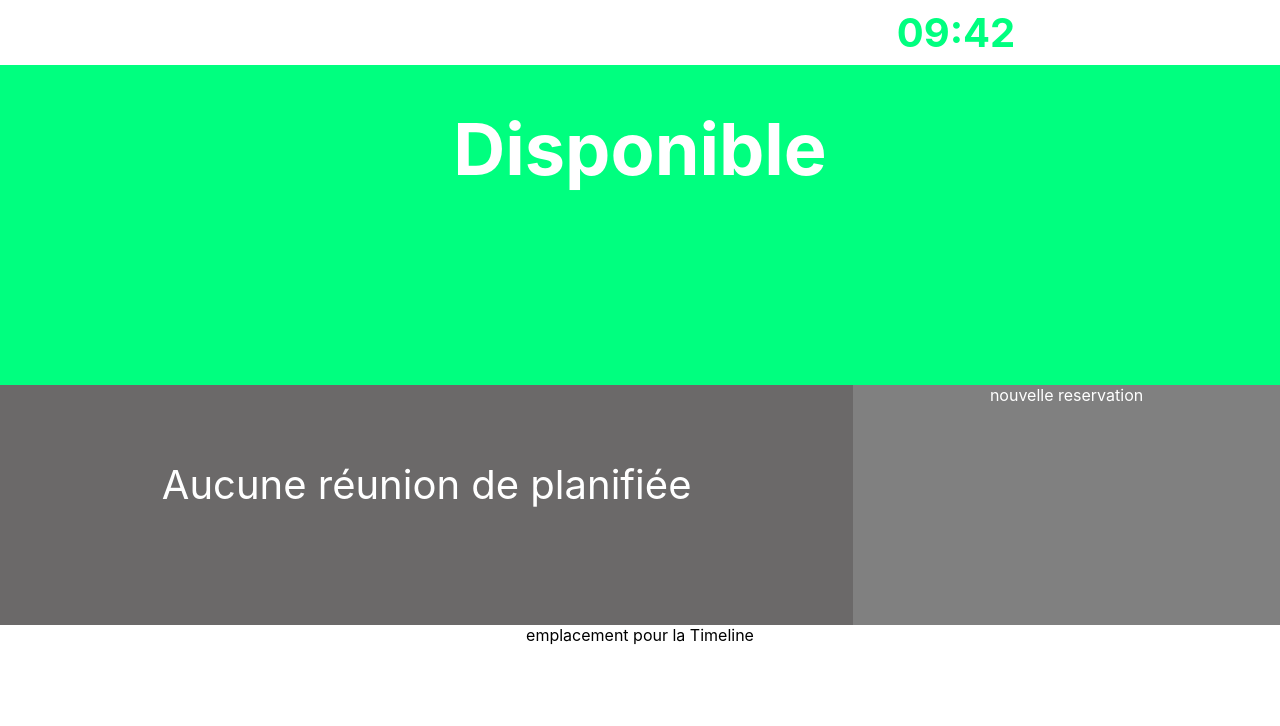
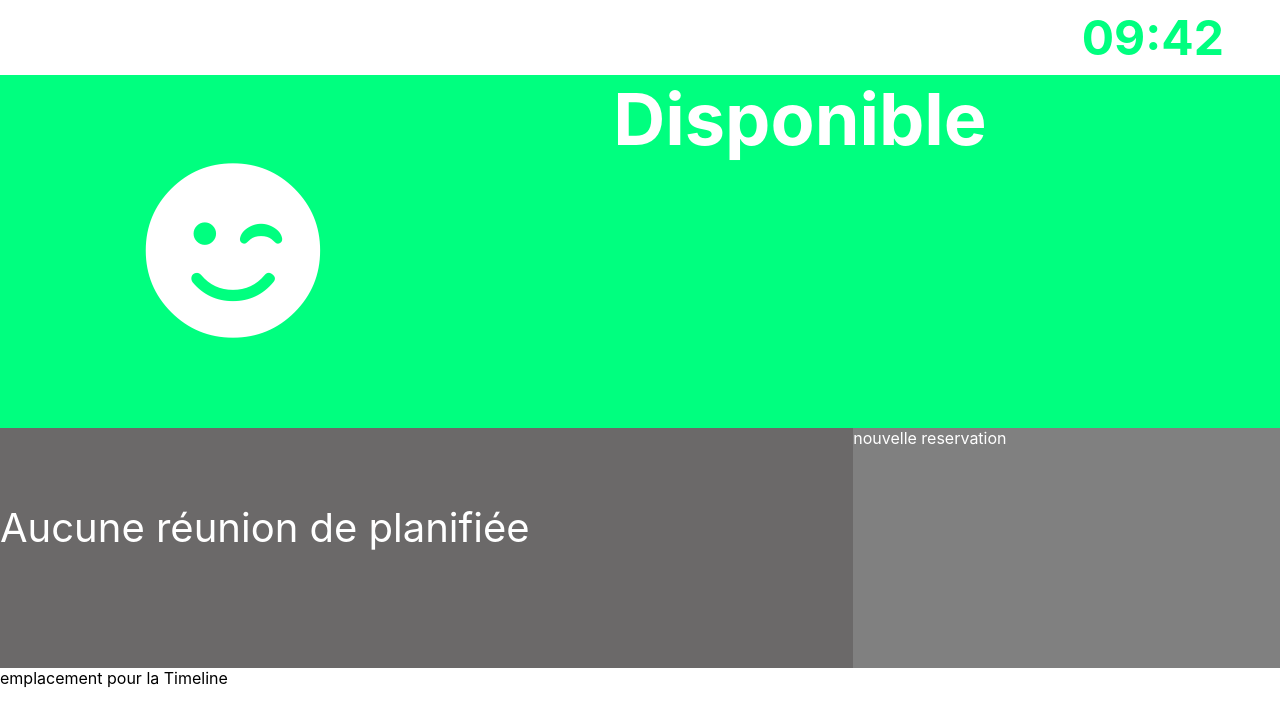
Before and after one commit to Phil-Lipo/test-font-sc, a React (Create React App) app: page / in a window 1280 px wide. Shown: the top 726 px of the page. Built offline with nearby package versions, Linux system fonts and the light colour scheme; no server answers.

Commit message:
Changement couleurs rouge en cas en reunion

```diff
--- a/src/ApiService.ts
+++ b/src/ApiService.ts
@@ -7,9 +7,6 @@ export class ApiService {
     token?: IToken = undefined;
     private static _instance: ApiService;
 
-     constructor(){
-
-    }
     static getInstance()
     {
         return this._instance || (this._instance = new this());
--- a/src/App.scss
+++ b/src/App.scss
@@ -1,7 +1,6 @@
 @import './variables.scss';
 
 .App {
-  text-align: center;
   display: grid;
   grid-template-columns: auto;
 }
@@ -11,17 +10,25 @@
   background-color: white;
   max-height: 120vh;
   padding: 1vh;
-  color: SpringGreen;
   font-weight: bold;
   display: grid;
   grid-template-columns: 1fr 1fr;
-  font-size: 5vh;
+  font-size: 6vh;
   .name-room{
     text-transform : uppercase;
+    padding-left: 1em;
   }
-
+  .real-time{
+    padding-right: 1em;
+    text-align: end;
+  }
 }
-
+.color-available{
+  color: $room-available;
+}
+.color-busy{
+  color: $room-busy;
+}
 .App-link {
   color: #61dafb;
 }
--- a/src/App.tsx
+++ b/src/App.tsx
@@ -30,24 +30,26 @@ const App:FC=()=> {
   const [startCheck, setStartCheck] = useState<boolean>(false);
   const {date, time } = useDate();
 
-  const DELAY_REFRESH = 300000; // 5 minutes
+  const DELAY_REFRESH = 150000; // 2 minutes 30
 
   useEffect(() => {
+
         apiService.getRessource().then( res => setRessource(res.data.data));
         apiService.getBookings().then(res => setBookings(res.data.data));
         setStartCheck(true);
-  }, [])
+  }, []);
 
   useEffect(() => {
     const interval = setInterval(() => {
-      if((currentBooking === undefined && moment(nextBooking?.start.toString()).isBefore(moment())) ||
+      console.log("checking ....")
+      if((currentBooking === undefined && nextBooking !== undefined && moment(nextBooking.start.toString()).isBefore(moment())) ||
       (currentBooking !== undefined && moment(currentBooking?.end.toString()).isBefore(moment()))) {
         apiService.getBookings().then(res => setBookings(res.data.data));
       }
     }, DELAY_REFRESH);
 
     return () => clearInterval(interval);
-  }, [startCheck])
+  }, [startCheck,currentBooking,nextBooking,apiService])
 
 
 
@@ -55,7 +57,7 @@ const App:FC=()=> {
       if(bookings.length > 1) {
         const booking: IBooking[] = bookings.filter(( b:IBooking ) => moment(b.end.toString()).isAfter(moment()) )
 
-        console.log(booking)
+        console.log(booking);
         if(booking.length >= 1) {
           // reunion en cours
           if(moment(booking[0].end.toString()).isAfter(moment()) && moment(booking[0].start.toString()).isBefore(moment())){
@@ -80,9 +82,8 @@ const App:FC=()=> {
 
   return (
       <div className="App">
-      <header className="App-header"><div className="name-room">{ressource.name}</div><div>{time}</div></header>
-      <div className="row current-booking">
-      <StatusRoom currentBooking={currentBooking} nextBooking={nextBooking}/></div>
+      <header className={`App-header ${currentBooking ? "color-busy" : "color-available" }`}><div className="name-room">{ressource.name}</div><div className="real-time">{time}</div></header>
+      <StatusRoom currentBooking={currentBooking} nextBooking={nextBooking}/>
       <div className="row corps">
         <div className="col-6 next-meeting-item"><NextMeeting nextBooking={nextBooking}/></div>
         <div className="col-3 reservation-item"><Reservation /></div>
--- a/src/components/StatusRoom/StatusRoom.tsx
+++ b/src/components/StatusRoom/StatusRoom.tsx
@@ -9,19 +9,21 @@ interface StatusRoomProps{
   nextBooking?: IBooking
 }
 
-const StatusRoom:FC<StatusRoomProps> = (props)=> {
+const StatusRoom:FC<StatusRoomProps> = ({currentBooking, nextBooking })=> {
   let libelle = "Disponible";
-  if(props.currentBooking === undefined && props.nextBooking){
-      libelle = `Disponible jusqu'à ${moment(props.nextBooking.start.toString()).format("HH:mm")}`;
-  } else if(props.currentBooking) {
-    libelle = `Reunion en cours terminant à ${moment(props.currentBooking.end.toString()).format("HH:mm")}`;
+  if(currentBooking === undefined && nextBooking){
+      libelle = `\n Disponible jusqu'à ${moment(nextBooking.start.toString()).format("HH:mm")}`;
+  } else if(currentBooking) {
+    libelle = `Reunion en cours \n terminant à ${moment(currentBooking.end.toString()).format("HH:mm")}`;
   }
 
 
   return (
-   <div className="statusroom-main">
-  {libelle}<br/>
-  {props.currentBooking && <button className="btn-add-time-meeting"><i className="fas fa-clock icon-btn"></i> <span>Ajouter 10 minutes à la réunion</span></button>}
+   <div className={`statusroom-main ${currentBooking ? "bck-color-busy" : "bck-color-available"}`}>
+     <div className="zone-smiley"><i className="fas fa-smile-wink icon-smiley"></i></div>
+    <div className="zone-information"><div>{libelle}</div>
+    {currentBooking && <div><button className="btn-add-time-meeting"><i className="fas fa-clock icon-btn"></i> <span>Ajouter 10 minutes à la réunion</span></button></div>}
+   </div>
    </div>
 
  );
--- a/src/components/StatusRoom/status-room.scss
+++ b/src/components/StatusRoom/status-room.scss
@@ -1,12 +1,20 @@
 @import '../../variables.scss';
 .statusroom-main {
-    background-color: $primary-green-color;
-    color: white;
+  color: white;
   justify-content: center;
   font-size: calc(6vh + 3vmin);
-  padding-top: 5vh;
   font-weight: bold;
   height: 100%;
+  text-align: center;
+  display: grid;
+  grid-template-columns: 1fr 3fr;
+}
+
+.bck-color-available{
+  background-color: $room-available;
+}
+.bck-color-busy{
+  background-color:	$room-busy;
 }
 
 .btn-add-time-meeting {
@@ -21,7 +29,6 @@
 
 .btn-add-time-meeting:hover {
   background-color: gainsboro;
-
   cursor: pointer;
 }
 
@@ -30,3 +37,14 @@
   font-size: larger;
   margin-right: 1em;
 }
+.zone-smiley{
+  text-align: end;
+  padding-bottom: 1.2em;
+  padding-top: 1.2em;
+  .icon-smiley{
+    font-size: 2.5em;
+  }
+}
+.zone-information{
+  white-space: pre-wrap;
+}
--- a/src/types/UseDate.tsx
+++ b/src/types/UseDate.tsx
@@ -2,7 +2,6 @@ import moment from "moment";
 import React from "react";
 
 export const useDate = () => {
-    const locale = 'en';
     const [today, setDate] = React.useState(moment());
     React.useEffect(() => {
         const timer = setInterval(() => {
--- a/src/variables.scss
+++ b/src/variables.scss
@@ -1 +1,2 @@
-$primary-green-color: SpringGreen;
+$room-available: SpringGreen;
+$room-busy: #DC143C;
```
